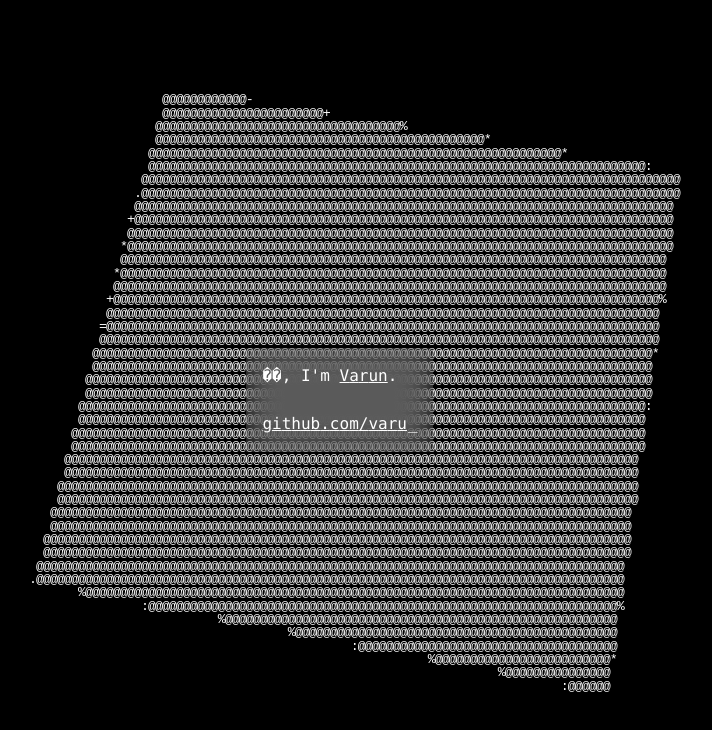
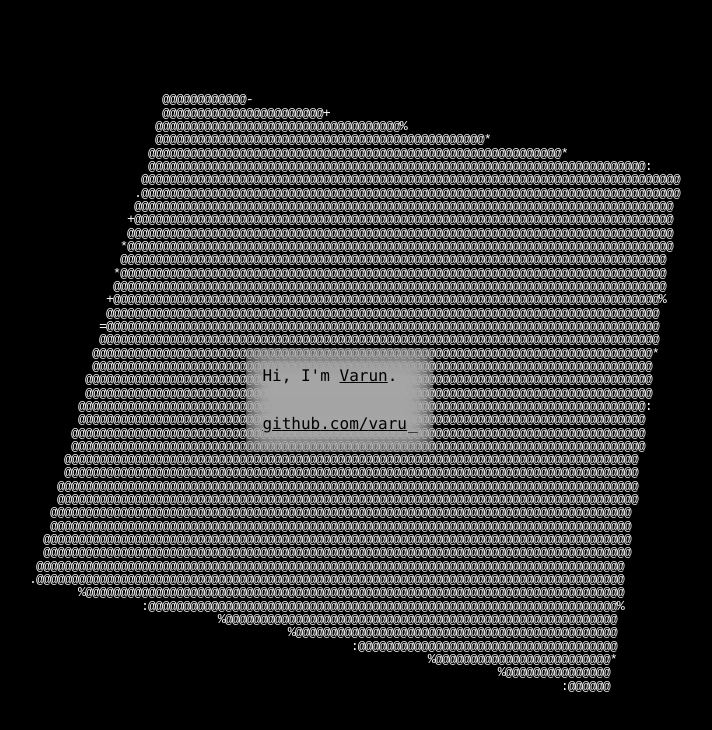
Before and after one commit to varunkamath/varunkamathdev, a Next.js app: page / in a window 1280 px wide. Shown: the top 730 px of the page, without its empty margins (300-1012 px from the left). Built offline with nearby package versions, Linux system fonts and the light colour scheme.

Commit message:
Please render my emoji

```diff
--- a/app/page.tsx
+++ b/app/page.tsx
@@ -72,14 +72,14 @@ function CubeComponent() {
   }, []);
 
   return (<div id="canvas" ref={mountRef} className="flex justify-center h-screen items-center">
-    <div className="p-4 absolute items-center justify-center font-mono text-md backdrop-blur-lg text-white">
+    <div className="p-4 absolute items-center justify-center font-mono text-md backdrop-blur-md invert text-white">
       <Typewriter
         options={{
           cursor: "_",
           delay: 75,
         }}
         onInit={(typewriter) => {
-          typewriter.pauseFor(500).typeString(emoji.emojify(':wave:, I\'m <a href="https://varunkamath.dev" class="underline">Varun</a>.<br /><br />')).pauseFor(2000).typeString('<a href="https://github.com/varunkamath" class="underline">github.com/varunkamath</a><br /><br /><a href="https://linkedin.com/in/varun-kamath" class="underline">linkedin.com/in/varun-kamath</a><br /><br /> <a href="mailto:varun.kamath@gmail.com" class="underline">email me</a> if you must... ')
+          typewriter.pauseFor(500).typeString(emoji.emojify('Hi, I\'m <a href="https://varunkamath.dev" class="underline">Varun</a>.<br /><br />')).pauseFor(2000).typeString('<a href="https://github.com/varunkamath" class="underline">github.com/varunkamath</a><br /><br /><a href="https://linkedin.com/in/varun-kamath" class="underline">linkedin.com/in/varun-kamath</a><br /><br />').pauseFor(1000).typeString('or ').pauseFor(1000).typeString('.').pauseFor(300).typeString('.').pauseFor(300).typeString('. ').pauseFor(300).typeString('<a href="mailto:varun.kamath@gmail.com" class="underline">email me</a>. ')
             .callFunction(() => {
               console.log('String typed out!');
             })
```
